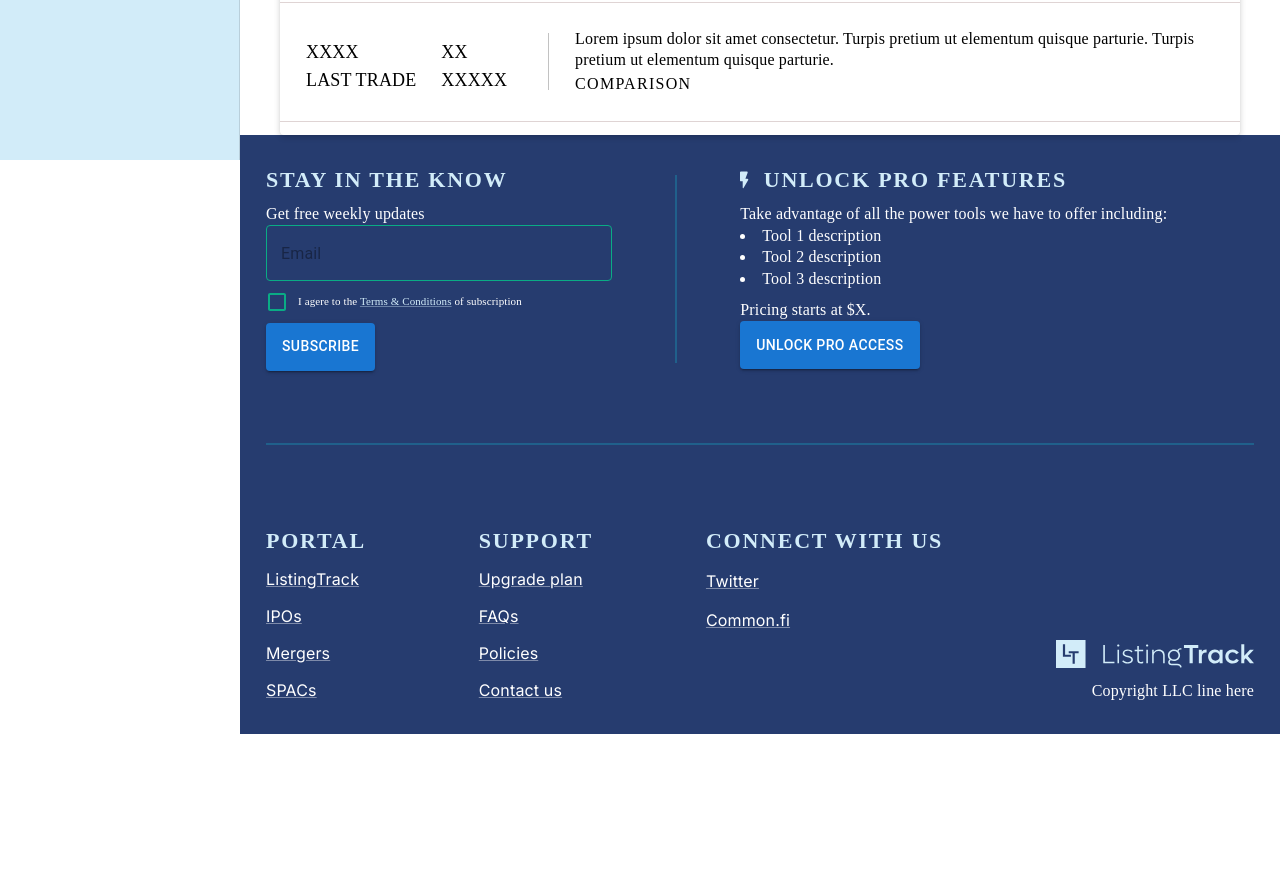
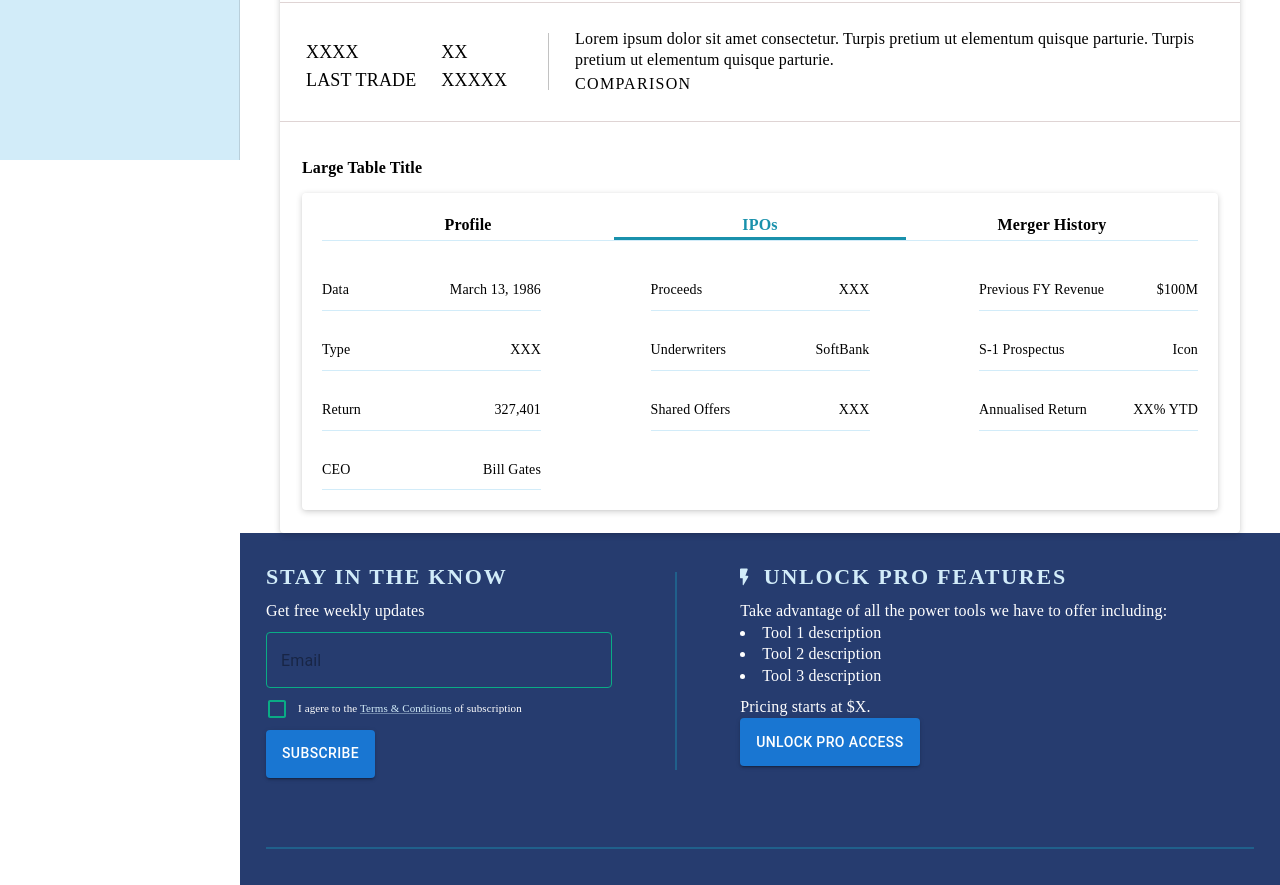
Before and after one commit to aneesrehman104/dummy-deploy, a Next.js app: page /ipos in a window 1280 px wide. Shown: the part 640-1525 px from the top of the page. Before the commit the page ends 1374 px from the top, so only its background shows below. Built offline with nearby package versions, Linux system fonts and the light colour scheme.

Commit message:
iops componet created

```diff
--- a/src/components/CommonComponents/Footer/Footer.tsx
+++ b/src/components/CommonComponents/Footer/Footer.tsx
@@ -18,6 +18,7 @@ const Footer = () => {
     fontStyle: "normal",
     fontWeight: "400",
     fontSize: "16px",
+    marginTop:'10px',
     "& .MuiOutlinedInput-root": {
       "& fieldset": {
         border: "none",
--- a/src/components/MainComponents/IOPS/IOPS.tsx
+++ b/src/components/MainComponents/IOPS/IOPS.tsx
@@ -5,7 +5,51 @@ import { TextField, InputAdornment } from "@mui/material";
 import searchIcon from "../../../../public/searchIcon.svg";
 import Image from "next/image";
 import { styled } from "@mui/material/styles";
+import { borderBottom } from "@mui/system";
 const DynamicChart = dynamic(() => import("./IOPSChart"), { ssr: false });
+
+const dataSet = [
+  {
+    name: "Data",
+    value: "March 13, 1986",
+  },
+  {
+    name: "Proceeds",
+    value: "XXX",
+  },
+  {
+    name: "Previous FY Revenue ",
+    value: "$100M",
+  },
+  {
+    name: "Type",
+    value: "XXX",
+  },
+  {
+    name: "Underwriters",
+    value: "SoftBank",
+  },
+  {
+    name: "S-1 Prospectus",
+    value: "Icon",
+  },
+  {
+    name: "Return",
+    value: "327,401",
+  },
+  {
+    name: "Shared Offers",
+    value: "XXX",
+  },
+  {
+    name: "Annualised Return",
+    value: "XX% YTD",
+  },
+  {
+    name: "CEO",
+    value: "Bill Gates",
+  },
+];
 
 const CssTextField = styled(TextField)({
   width: "390px",
@@ -20,6 +64,7 @@ const CssTextField = styled(TextField)({
 });
 function IOPS() {
   const [isBrowser, setIsBrowser] = useState(false);
+  const [selectedTab, setSelectedTab] = useState(1);
 
   useEffect(() => {
     setIsBrowser(true);
@@ -97,7 +142,57 @@ function IOPS() {
               <div className={styles.titlebottom}>COMPARISON</div>
             </div>
           </div>
-
+          <div className={styles.tableContainer}>
+            <h3 className={styles.tableTitle}>Large Table Title</h3>
+            <div className={styles.tableContainerInner}>
+              <div
+                style={{ borderBottom: "1px solid #d2ecf9", display: "flex" }}
+              >
+                <div
+                  onClick={() => setSelectedTab(0)}
+                  className={`${styles.headerCell} ${
+                    selectedTab === 0 && styles.selectedHeader
+                  }`}
+                >
+                  Profile
+                </div>
+                <div
+                  onClick={() => setSelectedTab(1)}
+                  className={`${styles.headerCell} ${
+                    selectedTab === 1 && styles.selectedHeader
+                  }`}
+                >
+                  IPOs
+                </div>
+                <div
+                  onClick={() => setSelectedTab(2)}
+                  className={`${styles.headerCell} ${
+                    selectedTab === 2 && styles.selectedHeader
+                  }`}
+                >
+                  Merger History
+                </div>
+              </div>
+              <div
+                style={{
+                  marginTop: 30,
+                  display: "flex",
+                  justifyContent: "space-between",
+                  gap: 20,
+                  flexWrap: "wrap",
+                }}
+              >
+                {dataSet.map((data) => (
+                  <div
+                    className={styles.cell}
+                  >
+                    <span>{data.name}</span>
+                    <span>{data.value}</span>
+                  </div>
+                ))}
+              </div>
+            </div>
+          </div>
         </div>
       </div>
     </>
--- a/src/components/MainComponents/IOPS/iops.module.css
+++ b/src/components/MainComponents/IOPS/iops.module.css
@@ -44,7 +44,6 @@
   align-items: center;
   background: white;
   cursor: pointer;
-
 }
 .link {
   position: relative;
@@ -246,3 +245,48 @@
   color: #000;
   font-family: Barlow;
 }
+.tableContainer {
+  width: 100%;
+  padding: 10px 22px;
+}
+.tableContainerInner {
+  width: 100%;
+  box-shadow: 0px 0.5px 1.75px rgba(0, 0, 0, 0.039),
+    0px 1.85px 6.25px rgba(0, 0, 0, 0.19);
+  padding: 20px 20px;
+  border-radius: 4px;
+}
+.tableTitle {
+  font-family: "Barlow";
+  font-style: normal;
+  font-weight: 600;
+  font-size: 16px;
+  line-height: 19px;
+}
+.headerCell {
+  font-family: "Barlow";
+  font-style: normal;
+  font-weight: 600;
+  font-size: 16px;
+  width: 100%;
+  text-align: center;
+  letter-spacing: 0.01em;
+  cursor: pointer;
+}
+.selectedHeader {
+  border-bottom: 3px solid #1991ac;
+  color: #1991ac;
+}
+.cell {
+  /* border: 2px solid purple; */
+  border-bottom: 1.5px solid #d2ecf9;
+  padding: 10px 0px;
+  width: 25%;
+  display: flex;
+  justify-content: space-between;
+  font-family: "Barlow";
+  font-style: normal;
+  font-weight: 400;
+  font-size: 14px;
+  line-height: 135%;
+}
```
